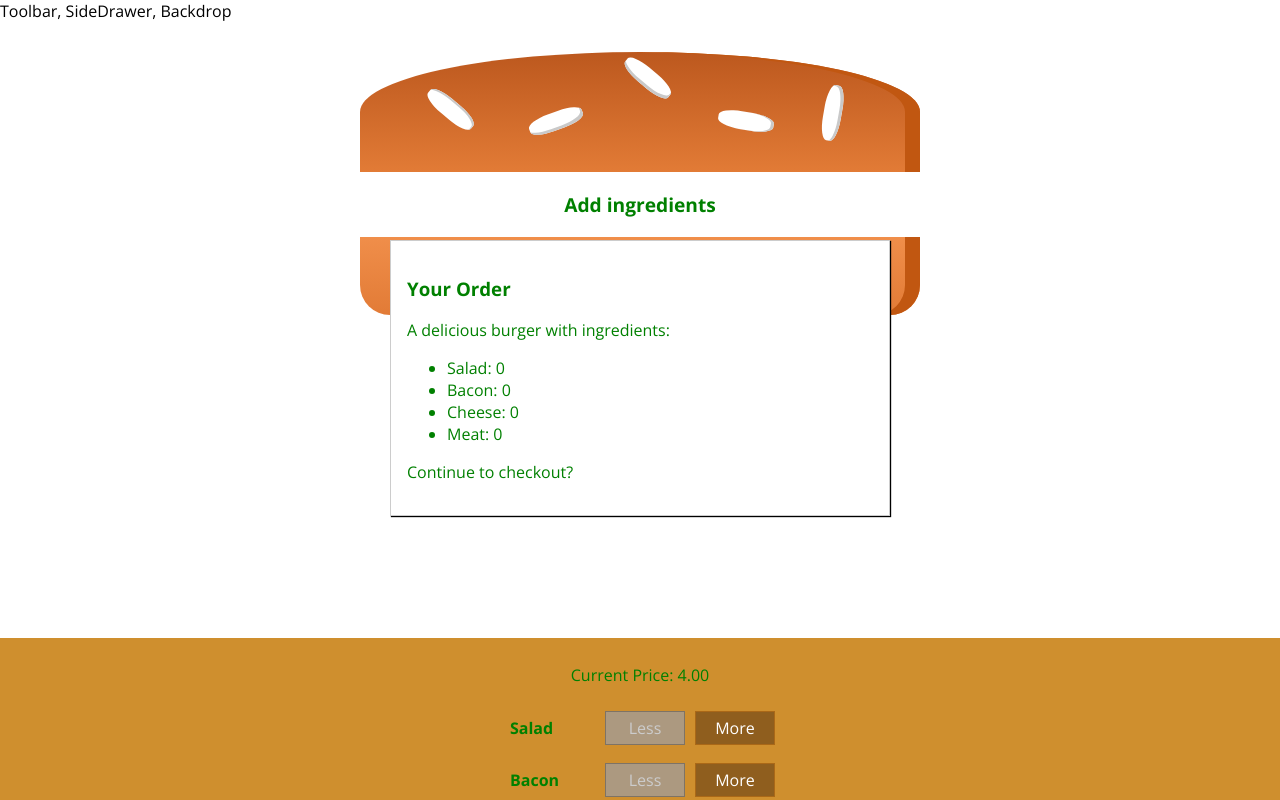
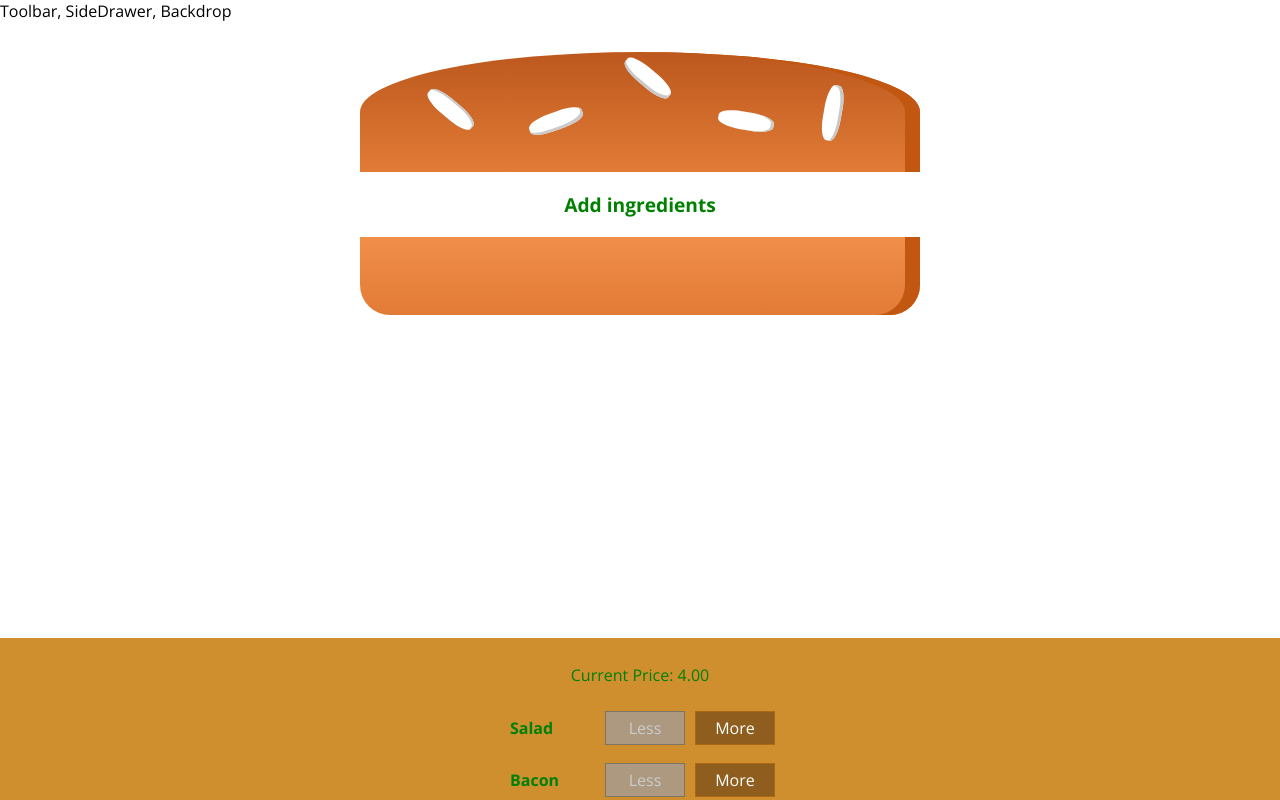
Before and after one commit to piotrbartnik/react-burger, a React (Create React App) app: page / in a window 1280 px wide. Shown: the top 800 px of the page. Built offline with nearby package versions, Linux system fonts and the light colour scheme.

Commit message:
working with react

```diff
--- a/src/components/Burger/BuildControls/BuildControls.js
+++ b/src/components/Burger/BuildControls/BuildControls.js
@@ -15,7 +15,7 @@ const buildControls = (props) => (
     {controls.map(ctrl => (
       <BuildControl key={ctrl.label} label={ctrl.label} added={() => props.ingredientAdded(ctrl.type)} deleted={() => props.ingredientDeleted(ctrl.type)} disable={props.disabled[ctrl.type]} />
     ))}
-    <button disabled={!props.purchasable} className={classes.OrderButton}>ORDER NOW!</button>
+    <button disabled={!props.purchasable} className={classes.OrderButton} onClick={props.ordered}>ORDER NOW!</button>
   </div>
 );
 
--- a/src/components/Burger/BuildControls/OrderSummary/OrderSummary.js
+++ b/src/components/Burger/BuildControls/OrderSummary/OrderSummary.js
@@ -3,7 +3,7 @@ import Aux from '../../../../hoc/Aux'
 
 const orderSummary = (props) => {
   const ingredientSummary = Object.keys(props.ingredients).map(igKey => {
-    return <li><span style={{ textTransform: 'capitalize' }}>{igKey}</span>: {props.ingredients[igKey]}</li>
+    return <li key={igKey}><span style={{ textTransform: 'capitalize' }}>{igKey}</span>: {props.ingredients[igKey]}</li>
   })
   return (
     <Aux>
--- a/src/components/Burger/Burger.js
+++ b/src/components/Burger/Burger.js
@@ -8,7 +8,6 @@ const burger = (props) => {
       return <BurgerIngredient key={igKey + i} type={igKey} />
     })
   }).reduce((arr, el) => {return arr.concat(el)}, []);
-  console.log(transformedIngredients)
   return(
     <div className={classes.Burger}>
       <BurgerIngredient type="bread-top" />
--- a/src/components/UI/Modal/Modal.js
+++ b/src/components/UI/Modal/Modal.js
@@ -3,7 +3,7 @@ import classes from './Modal.module.css'
 
 const Modal = (props) => {
  return (
-    <div className={classes.Modal}>
+    <div style={{transform: props.show ? 'translateY(0)' : 'translateY(-100vh ', opscity: props.show ? '1' : '0'}} className={classes.Modal}>
       {props.children}
     </div>
   )
--- a/src/containers/BurgerBuilder/BurgerBuilder.js
+++ b/src/containers/BurgerBuilder/BurgerBuilder.js
@@ -21,7 +21,8 @@ class BurgerBuilder extends Component {
       meat: 0
     },
     totalPrice: 4,
-    purchasable: false
+    purchasable: false,
+    purchasing: false
   }
 
   updatePurchaseState(ingredients) {
@@ -64,6 +65,11 @@ class BurgerBuilder extends Component {
     this.updatePurchaseState(updatedIngredients);
   }
 
+  purchaseHandler = () => {
+    this.setState({purchasing: true});
+    console.log(this.state.purchasing)
+  }
+
   render() {
     const disabledInfo = {
       ...this.state.ingredients
@@ -73,9 +79,9 @@ class BurgerBuilder extends Component {
     }
     return (
       <Aux>
-        <Modal><OrderSummary ingredients={this.state.ingredients}/></Modal>
+        <Modal show={this.state.purchasing}><OrderSummary ingredients={this.state.ingredients}/></Modal>
         <Burger ingredients={this.state.ingredients} />
-        <BuildControls purchasable={this.state.purchasable} price={this.state.totalPrice} ingredientAdded={this.addIngredientHandler} ingredientDeleted={this.removeIngredientHandler} disabled={disabledInfo} />
+        <BuildControls ordered={this.purchaseHandler} purchasable={this.state.purchasable} price={this.state.totalPrice} ingredientAdded={this.addIngredientHandler} ingredientDeleted={this.removeIngredientHandler} disabled={disabledInfo} />
       </Aux>
     );
   }
```
Also changed, not shown: src/components/Burger/Burger.module.css (+6 -6 lines).
